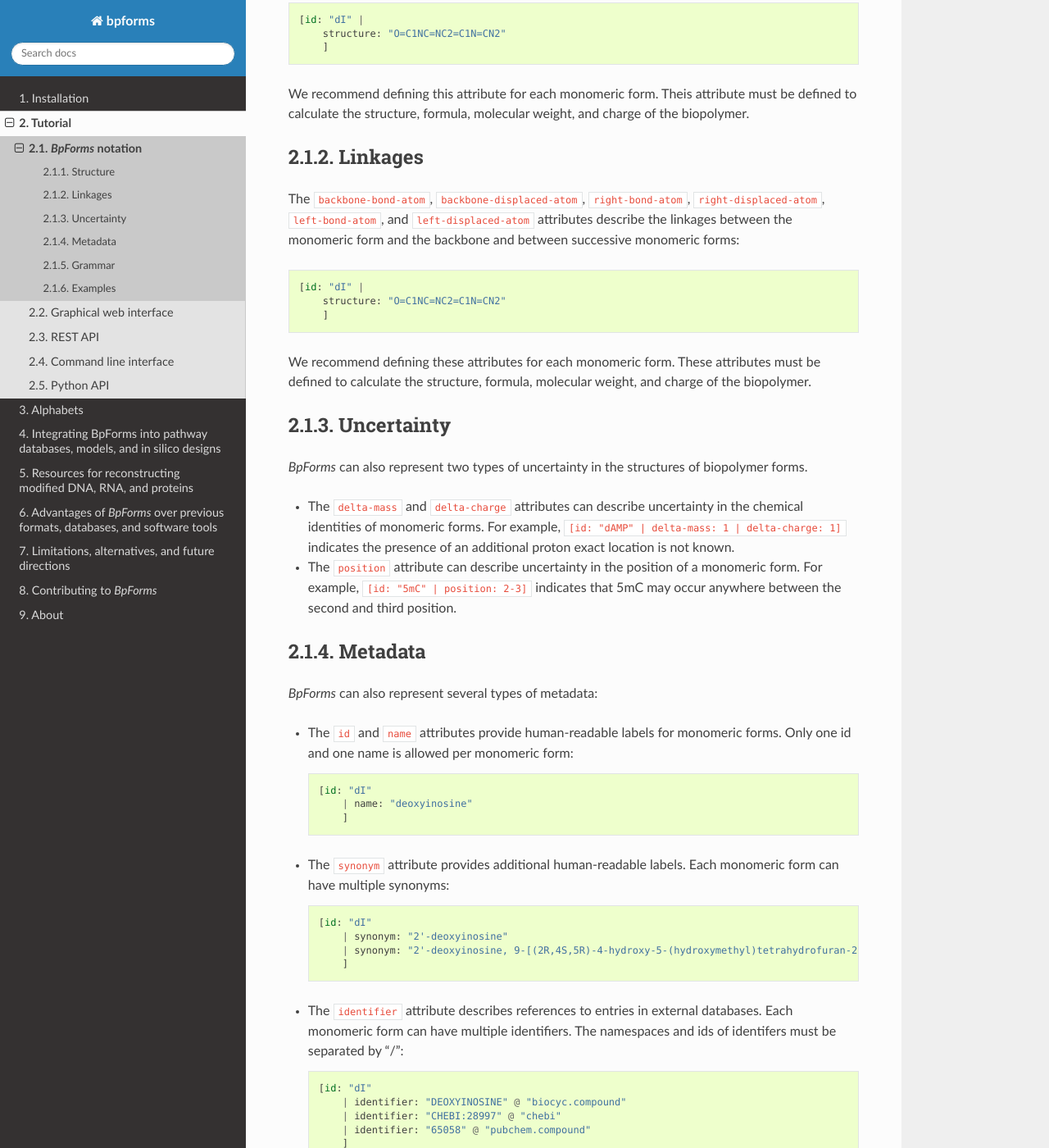
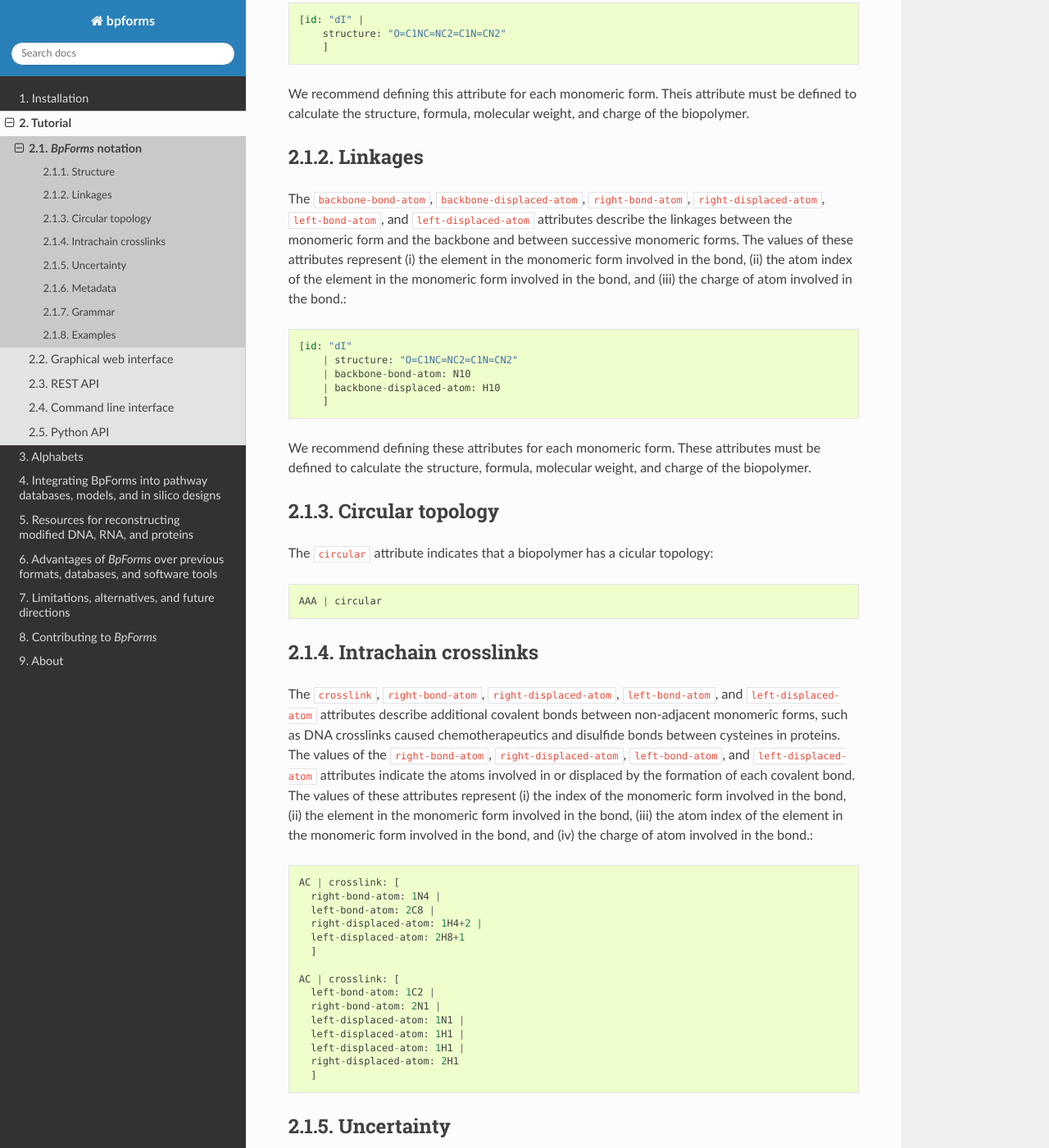
Before and after one commit to KarrLab/bpforms, a Sphinx documentation site: the page built from docs/notation.rst, in a window 1280 px wide and 1400 px high, scrolled down 1010 px. Shown: the whole window at 82% size. Built offline with Sphinx 7.4.7 and the Read the Docs theme 2.0.0, drawn with Linux system fonts in a browser that asks for light colours; pages that are not in the unit, such as notebooks, are missing from menus; some of the changed text lies outside the part shown.

Commit message:
adding docs for circularity, crosslinks

```diff
--- a/docs/notation.rst
+++ b/docs/notation.rst
@@ -40,13 +40,45 @@ We recommend defining this attribute for each monomeric form. Theis attribute mu
 Linkages
 ^^^^^^^^
 
-The ``backbone-bond-atom``, ``backbone-displaced-atom``, ``right-bond-atom``, ``right-displaced-atom``, ``left-bond-atom``, and ``left-displaced-atom`` attributes describe the linkages between the monomeric form and the backbone and between successive monomeric forms::
+The ``backbone-bond-atom``, ``backbone-displaced-atom``, ``right-bond-atom``, ``right-displaced-atom``, ``left-bond-atom``, and ``left-displaced-atom`` attributes describe the linkages between the monomeric form and the backbone and between successive monomeric forms. The values of these attributes represent (i) the element in the monomeric form involved in the bond, (ii) the atom index of the element in the monomeric form involved in the bond, and (iii) the charge of atom involved in the bond.::
 
-    [id: "dI" |
-        structure: "O=C1NC=NC2=C1N=CN2"
+    [id: "dI"
+        | structure: "O=C1NC=NC2=C1N=CN2"
+        | backbone-bond-atom: N10
+        | backbone-displaced-atom: H10
         ]
 
 We recommend defining these attributes for each monomeric form. These attributes must be defined to calculate the structure, formula, molecular weight, and charge of the biopolymer.
+
+
+Circular topology
+^^^^^^^^^^^^^^^^^
+
+The ``circular`` attribute indicates that a biopolymer has a cicular topology::
+
+    AAA | circular
+
+
+Intrachain crosslinks
+^^^^^^^^^^^^^^^^^^^^^
+
+The ``crosslink``,  ``right-bond-atom``, ``right-displaced-atom``, ``left-bond-atom``, and ``left-displaced-atom`` attributes describe additional covalent bonds between non-adjacent monomeric forms, such as DNA crosslinks caused chemotherapeutics and disulfide bonds between cysteines in proteins. The values of the ``right-bond-atom``, ``right-displaced-atom``, ``left-bond-atom``, and ``left-displaced-atom`` attributes indicate the atoms involved in or displaced by the formation of each covalent bond. The values of these attributes represent (i) the index of the monomeric form involved in the bond, (ii) the element in the monomeric form involved in the bond, (iii) the atom index of the element in the monomeric form involved in the bond, and (iv) the charge of atom involved in the bond.::
+
+  AC | crosslink: [
+    right-bond-atom: 1N4 |
+    left-bond-atom: 2C8 |
+    right-displaced-atom: 1H4+2 |
+    left-displaced-atom: 2H8+1
+    ]
+
+  AC | crosslink: [
+    left-bond-atom: 1C2 |
+    right-bond-atom: 2N1 |
+    left-displaced-atom: 1N1 |
+    left-displaced-atom: 1H1 |
+    left-displaced-atom: 1H1 |
+    right-displaced-atom: 2H1
+    ]
 
 
 Uncertainty
@@ -121,3 +153,7 @@ Examples
 * Protein::
 
     ARGKL[id: "AA0318" | structure: "COC(=O)[C@@H]([NH3+])CCCC[NH3+]"]YRCG[id: "AA0567" | structure: "CC=CC(=O)NCCCC[C@@H](C=O)[NH3+]"]
+
+* Cicular DNA::
+
+    ACGT | circular
```
Also changed, not shown: docs/comparison.rst (+5 -2 lines).
